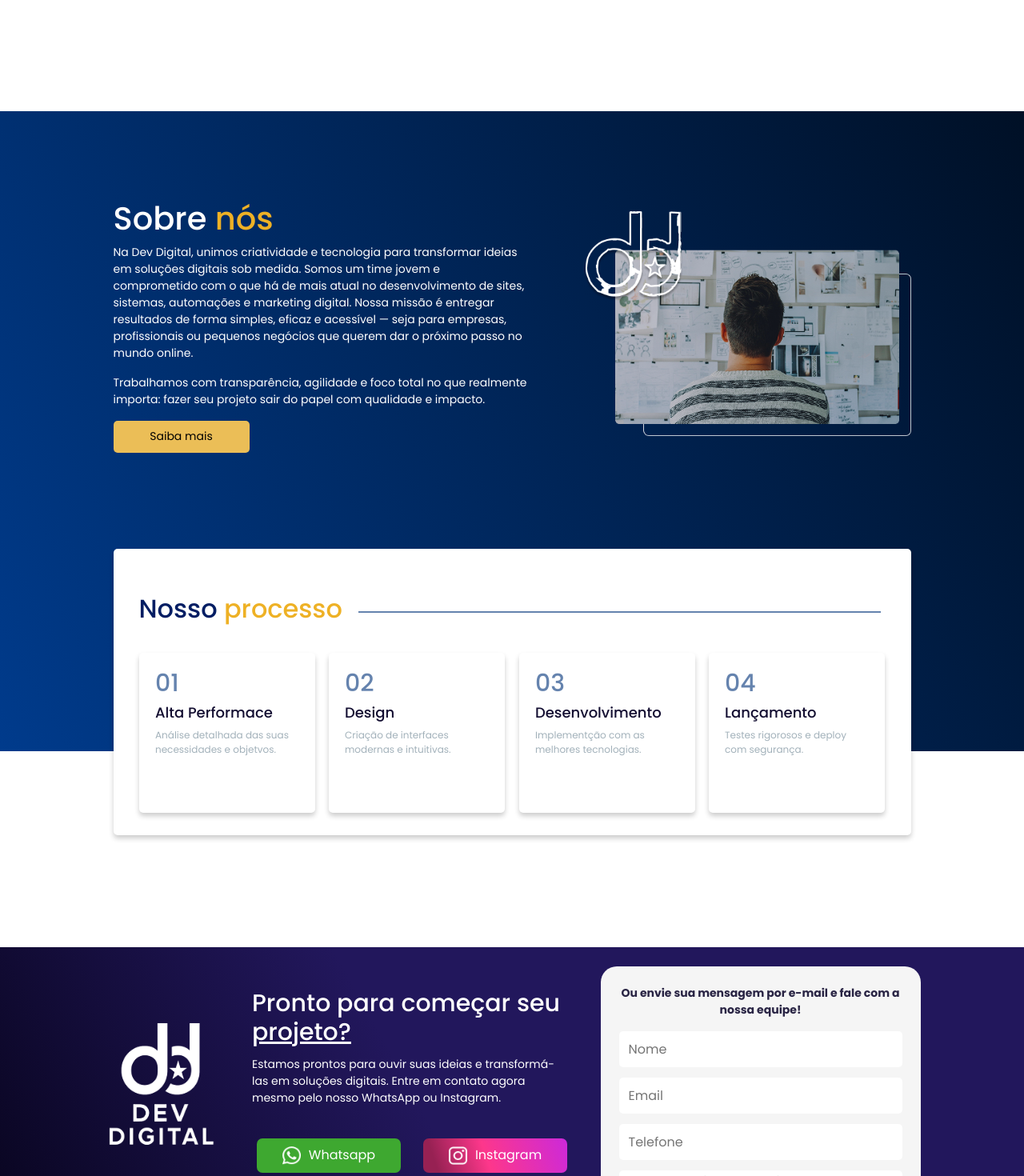
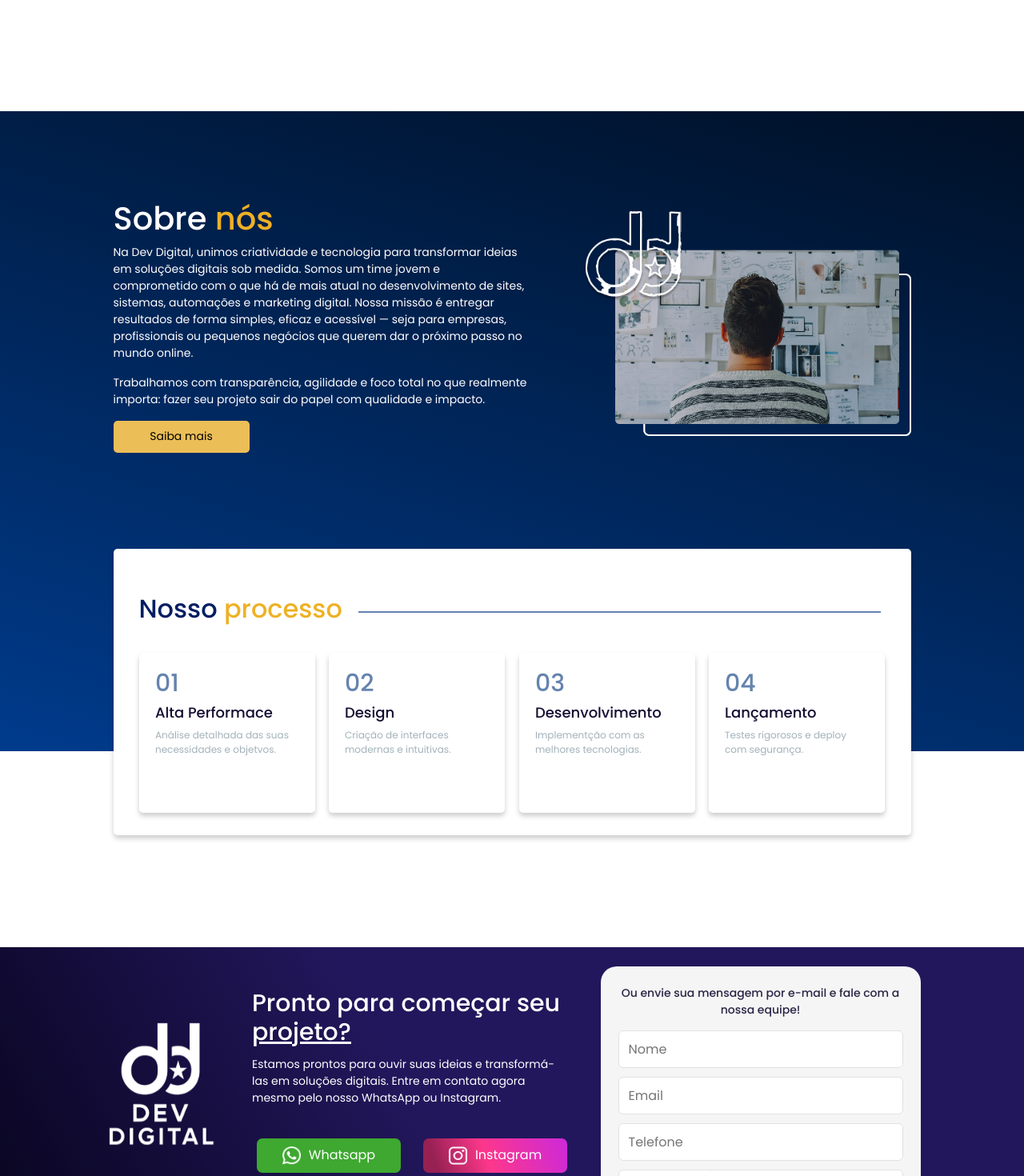
Before and after one commit to VictorFlamengo/devdigitallp, an Angular app: page / in a window 1280 px wide. Shown: the part 1660-3130 px from the top of the page at 80% size. Built offline with nearby package versions, Linux system fonts and the light colour scheme.

Commit message:
retoques finais

```diff
--- a/src/app/components/contato/contato.component.css
+++ b/src/app/components/contato/contato.component.css
@@ -6,6 +6,18 @@
   padding-right: 10px;
   padding-top: 90px;
 
+}
+
+.img-position img{
+  transition: transform 0.3s ease;
+  image-rendering: crisp-edges; /* melhora nitidez em alguns navegadores */
+  backface-visibility: hidden;
+  transform-style: preserve-3d;
+  will-change: transform;
+}
+
+.img-position img:hover{
+  transform: rotate(5deg);
 }
 
 .text-position {
@@ -55,7 +67,7 @@
 .form p{
   font-size: 16px;
   color: #292444;
-  font-weight: bold;
+  font-weight: 500;
 }
 
 .button-wpp{
@@ -99,8 +111,13 @@
   height: 45px;
   border-radius: 5px;
   border: none;
-  outline: none;
+  outline: #29244417 solid 1px;
   padding-left: 12px;
+  transition: outline 0.4s ease;
+}
+
+.form input:focus, textarea:focus {
+  outline: #29244441 solid 1px;
 }
 
 .form textarea {
--- a/src/app/components/contato/rescontato.component.css
+++ b/src/app/components/contato/rescontato.component.css
@@ -168,6 +168,14 @@
   .form {
     padding-top: 60px;
   }
+
+  .form input::placeholder{
+    font-size: 14px;
+  }
+
+  .form textarea::placeholder{
+    font-size: 14px;
+  }
 }
 
 @media (max-width: 475px){
@@ -193,4 +201,5 @@
   .form form {
     width: 250px;
   }
+
 }
--- a/src/app/components/escolha/escolha.component.css
+++ b/src/app/components/escolha/escolha.component.css
@@ -36,6 +36,13 @@
   display: flex;
   gap: 10px;
   margin-bottom: 50px;
+  transition: transform 0.3s ease;
+}
+
+.item:hover{
+  transform: scale(1.05);
+  transition: transform 0.3s ease;
+  cursor: default ;
 }
 
 .item img{
--- a/src/app/components/escolha/escolha.component.html
+++ b/src/app/components/escolha/escolha.component.html
@@ -1,6 +1,8 @@
 <div class="item-position">
-  <div class="img-position">
-    <img src="/img/fotonote.png" alt="foto">
+  <div data-aos="zoom-in-right" data-aos-duration="1000">
+    <div class="img-position">
+      <img src="/img/fotonote.png" alt="foto">
+    </div>
   </div>
   <div class="element-position">
     <div class="text-position">
--- a/src/app/components/home/home.component.html
+++ b/src/app/components/home/home.component.html
@@ -29,7 +29,7 @@
   </div>
 </section>
 <section id="sobre">
-  <div class="bg" style="background: linear-gradient(61deg, #003B8C 0%,#001026 100%);">
+  <div class="bg" style="background: linear-gradient(16deg, #003B8C 0%,#001026 100%);">
     <div class="container">
       <div class="row align-items-center justify-content-center">
         <div class="col-11">
--- a/src/app/components/process/process.component.css
+++ b/src/app/components/process/process.component.css
@@ -38,7 +38,12 @@
   border-radius: 5px;
   width: 255px;
   text-align: left;
+  transition: transform 0.3s ease, box-shadow 0.3s ease;
+}
 
+.item:hover{
+  transform: scale(1.05);
+  box-shadow: 0 6px 8px rgba(0, 0, 0, 0.3);
 }
 
 .item h2{
--- a/src/app/components/sobre/sobre.component.html
+++ b/src/app/components/sobre/sobre.component.html
@@ -18,7 +18,9 @@
         <button id="btn">Saiba mais</button>
       </div>
     </div>
-    <div class="item" style="margin-top: 35px;">
-      <img src="/img/fotosobre.png" alt="foto">
+    <div data-aos="zoom-in-left" data-aos-duration="1000">
+      <div class="item" style="margin-top: 35px;">
+        <img src="/img/fotosobre.png" alt="foto">
+      </div>
     </div>
   </div>
```
Also changed, not shown: public/img/fotonote.png, public/img/fotosobre.png.
